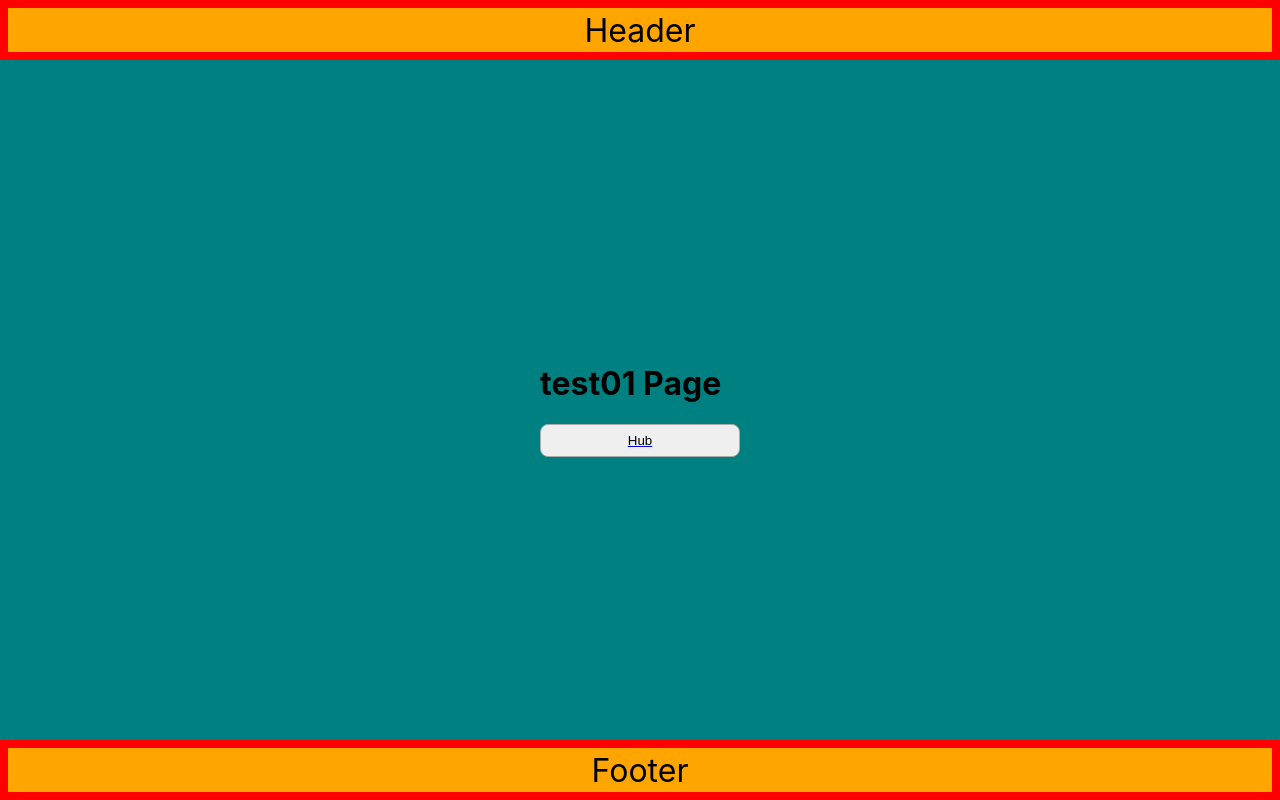
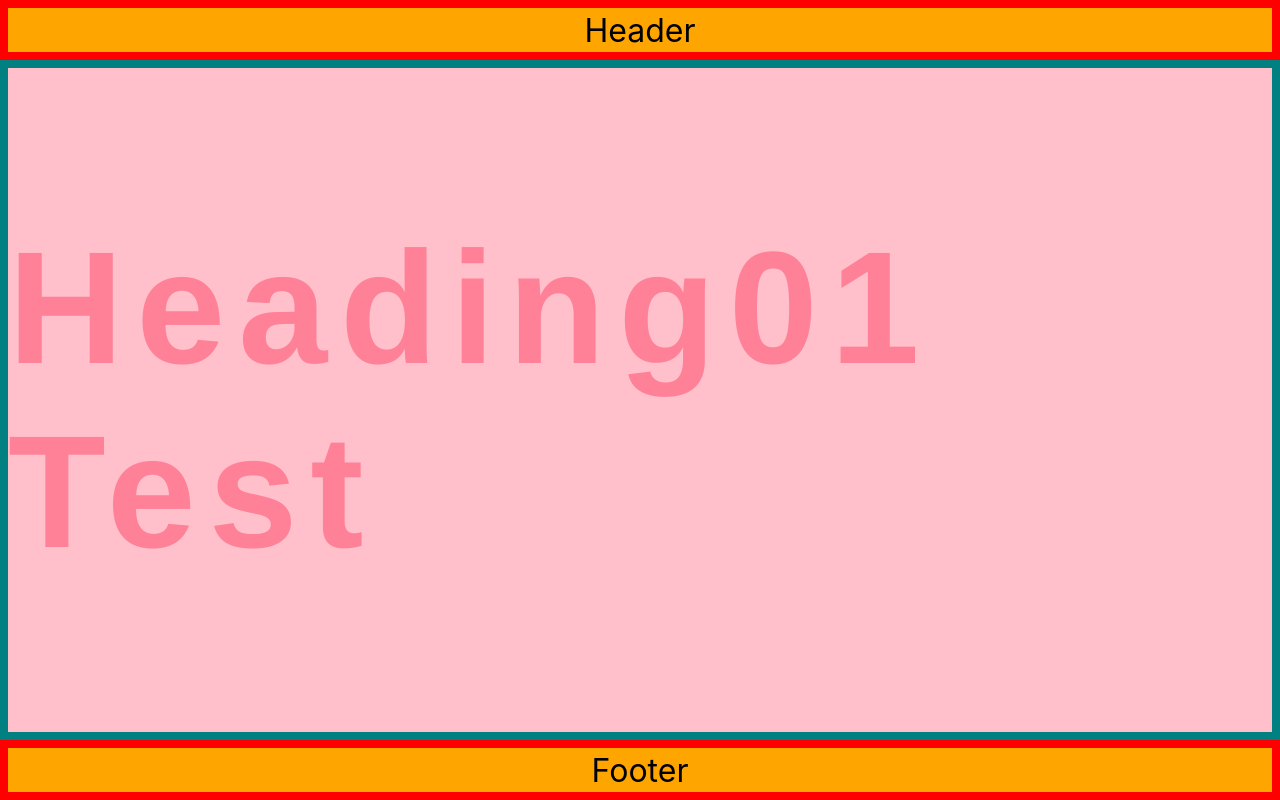
Before and after one commit to jimuk-choi/jimuk-choi.github.io, a React (Create React App) app in the folder new/: page /test01 in a window 1280 px wide. Built offline with nearby package versions, Linux system fonts and the light colour scheme.

Commit message:
mainPage, Heading Component Test

```diff
--- a/new/src/Page/test01.tsx
+++ b/new/src/Page/test01.tsx
@@ -1,15 +1,23 @@
 import { Link } from "react-router-dom";
 import styled from "@emotion/styled";
 import { Button } from "./Hub";
+import {
+  MainSectionTitle,
+  MainSectionTitleWrapper,
+} from "../component_Style/heading/h1";
 
 function Test01() {
   return (
-    <div>
-      <h1>test01 Page</h1>
-      <Link to="/">
+    <>
+      <MainSectionTitleWrapper>
+        <MainSectionTitle>Heading01 Test</MainSectionTitle>
+      </MainSectionTitleWrapper>
+
+      {/* <h1>test01 Page</h1> */}
+      {/* <Link to="/">
         <Button>Hub</Button>
-      </Link>
-    </div>
+      </Link> */}
+    </>
   );
 }
 export default Test01;
--- /dev/null
+++ b/new/src/component_Style/heading/h1.tsx
@@ -0,0 +1,20 @@
+import styled from "@emotion/styled";
+
+export const MainSectionTitleWrapper = styled.div`
+  width: 100%;
+  height: 100%;
+  background-color: pink;
+  display: flex;
+  justify-content: center;
+  align-items: center;
+`;
+
+export const MainSectionTitle = styled.h1`
+  mix-blend-mode: overlay;
+  font-size: 160px;
+  color: #000000;
+  font-family: "Helvetica Neue-Bold", Helvetica;
+  font-weight: 700;
+  letter-spacing: 12.8px;
+  line-height: normal;
+`;
```
